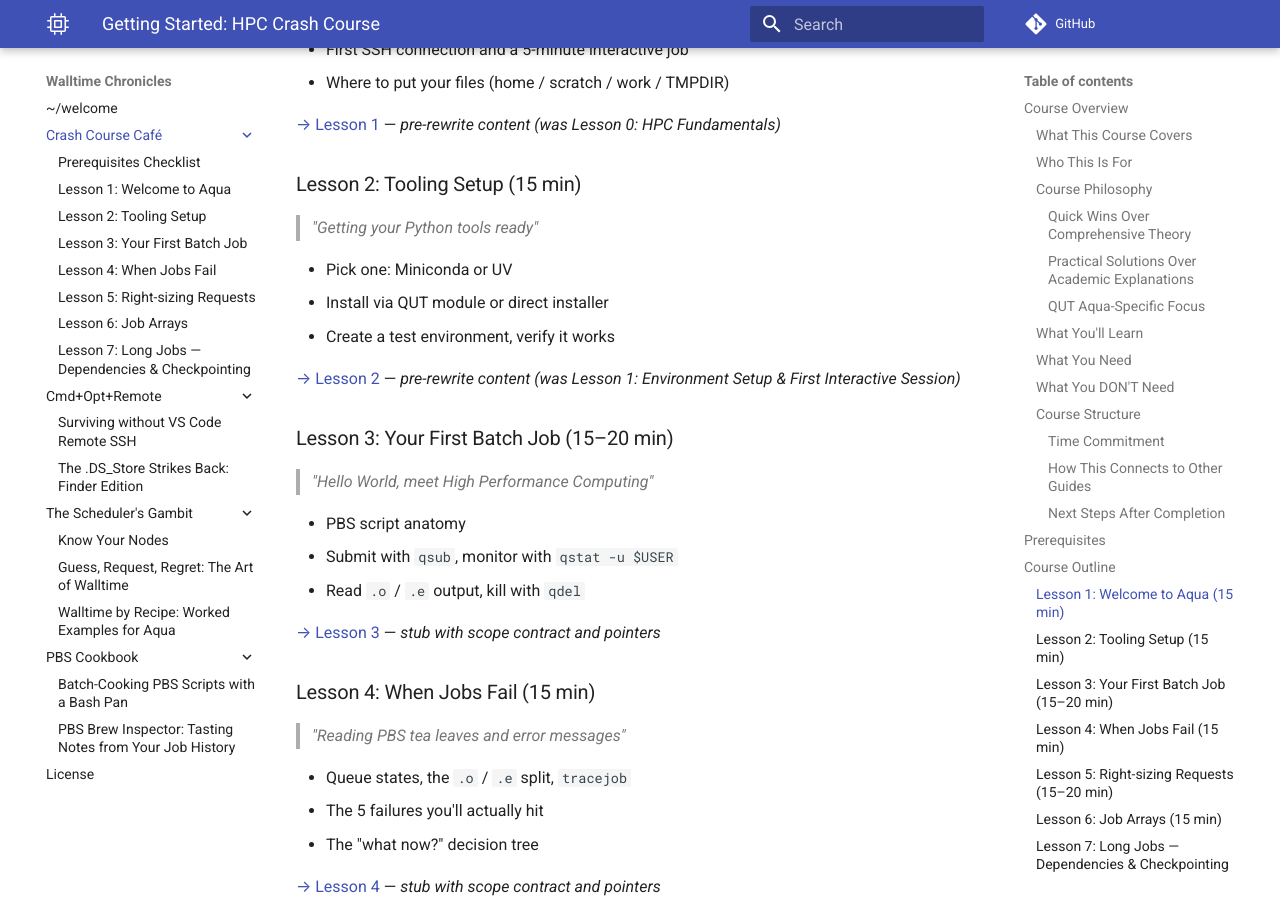
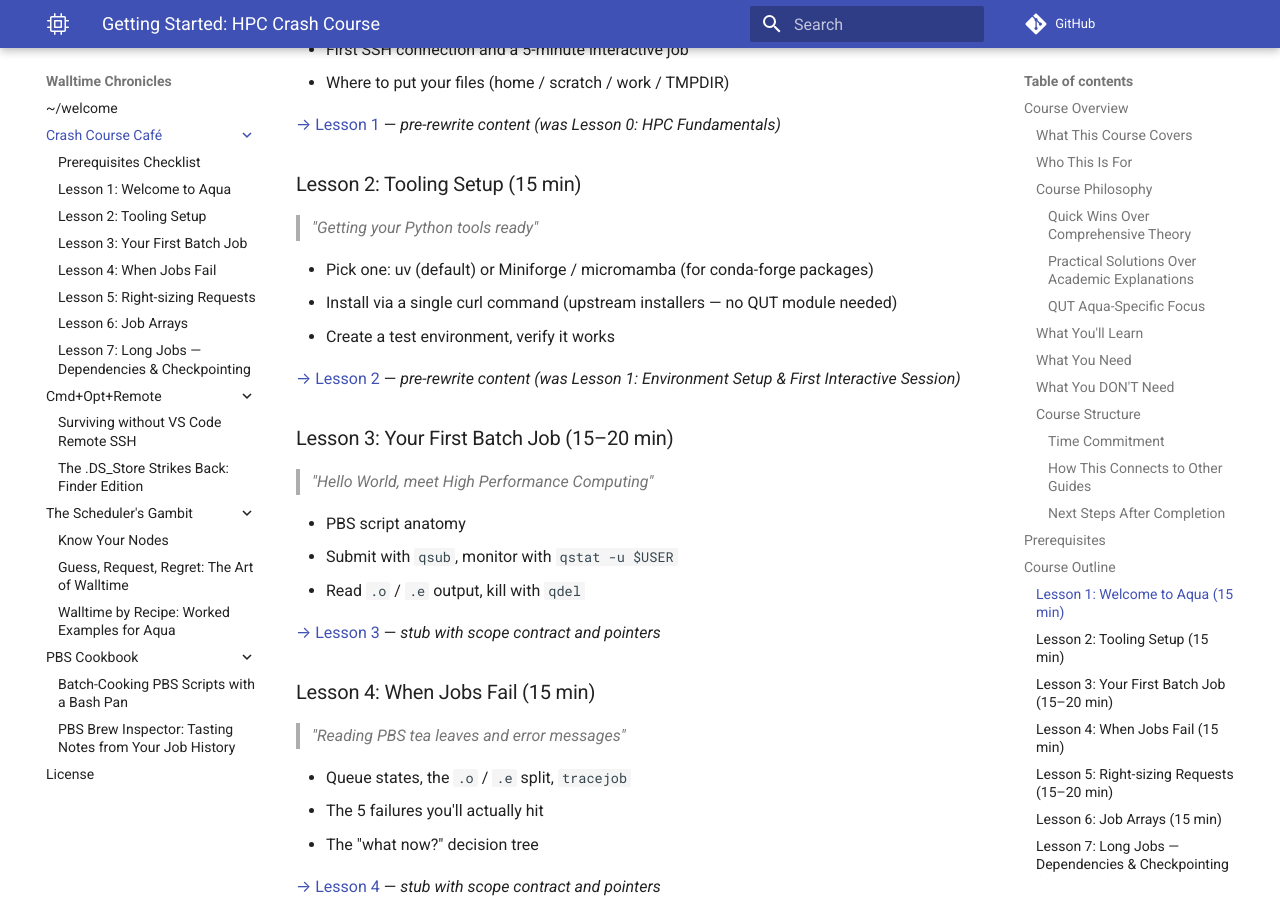
Before and after one commit to ZhipengHe/Walltime-Chronicles, an MkDocs documentation site: the page built from docs/tutorials/index.md, in a window 1280 px wide and 900 px high, scrolled down 3207 px. Built offline with MkDocs 1.6.1 and Material for MkDocs 9.7.7, drawn with Linux system fonts in a browser that asks for light colours; plug-ins that fetch from the network failed and are left out; comment, search, counter and statistics services are not loaded.

Commit message:
docs(tutorials): sync L2 sibling cross-links to new structure
L2 was restructured (Miniconda no longer recommended; UV → uv casing;
Lesson 1 renamed to "Welcome to Aqua"). These three sibling pages
contained stale inbound references that now contradict the L2 content.

- lesson-1.md:201 — forward link "install Miniconda or UV" →
  "install [uv] or [Miniforge]" with hyperlinks; matches L2's actual
  recommendation and product casing.
- index.md:118-119 — outline entry "Pick one: Miniconda or UV" +
  "Install via QUT module or direct installer" → "Pick one: uv
  (default) or Miniforge / micromamba (for conda-forge packages)" +
  "Install via a single curl command (upstream installers — no QUT
  module needed)". Reflects the dropped Anaconda module path.
- prerequisites.md:141 — "begin with [Lesson 1: HPC Fundamentals]"
  link text → "begin with [Lesson 1: Welcome to Aqua]"; matches L1's
  current H1 title.

```diff
--- a/docs/tutorials/index.md
+++ b/docs/tutorials/index.md
@@ -115,8 +115,8 @@ This crash course is your launching pad. When you hit specific challenges, you'l
 
 > *"Getting your Python tools ready"*
 
-- Pick one: Miniconda or UV
-- Install via QUT module or direct installer
+- Pick one: uv (default) or Miniforge / micromamba (for conda-forge packages)
+- Install via a single curl command (upstream installers — no QUT module needed)
 - Create a test environment, verify it works
 
 [→ Lesson 2](lesson-2.md) — *pre-rewrite content (was Lesson 1: Environment Setup & First Interactive Session)*
```
Also changed, not shown: docs/tutorials/lesson-1.md (+1 -1 lines), docs/tutorials/prerequisites.md (+1 -1 lines).
